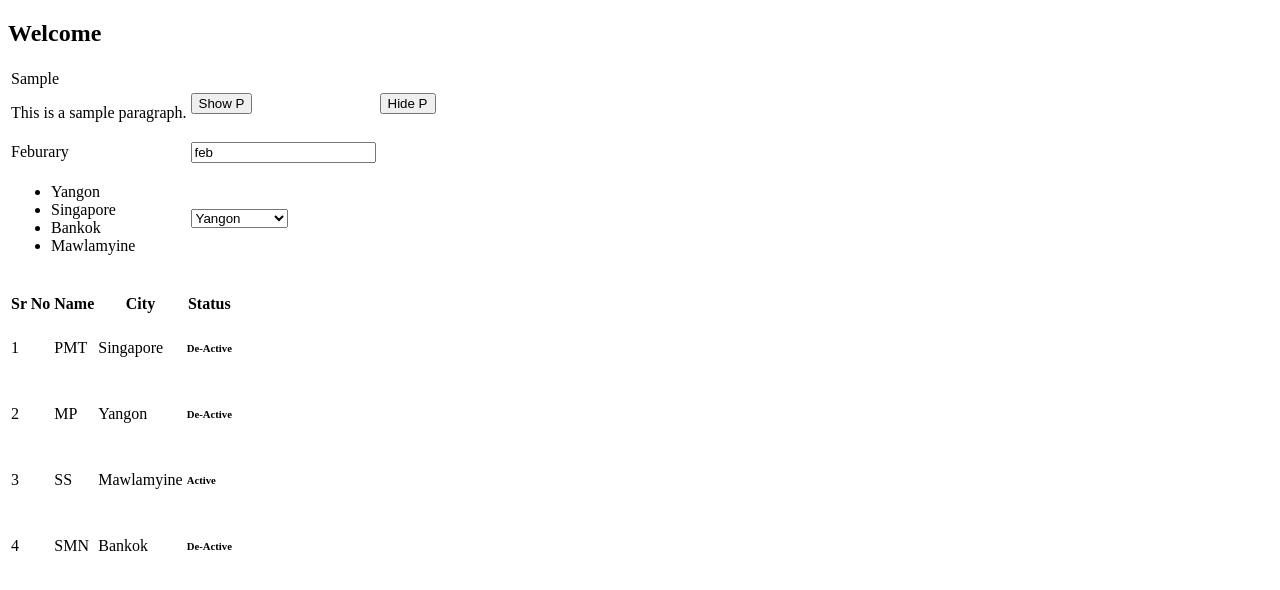
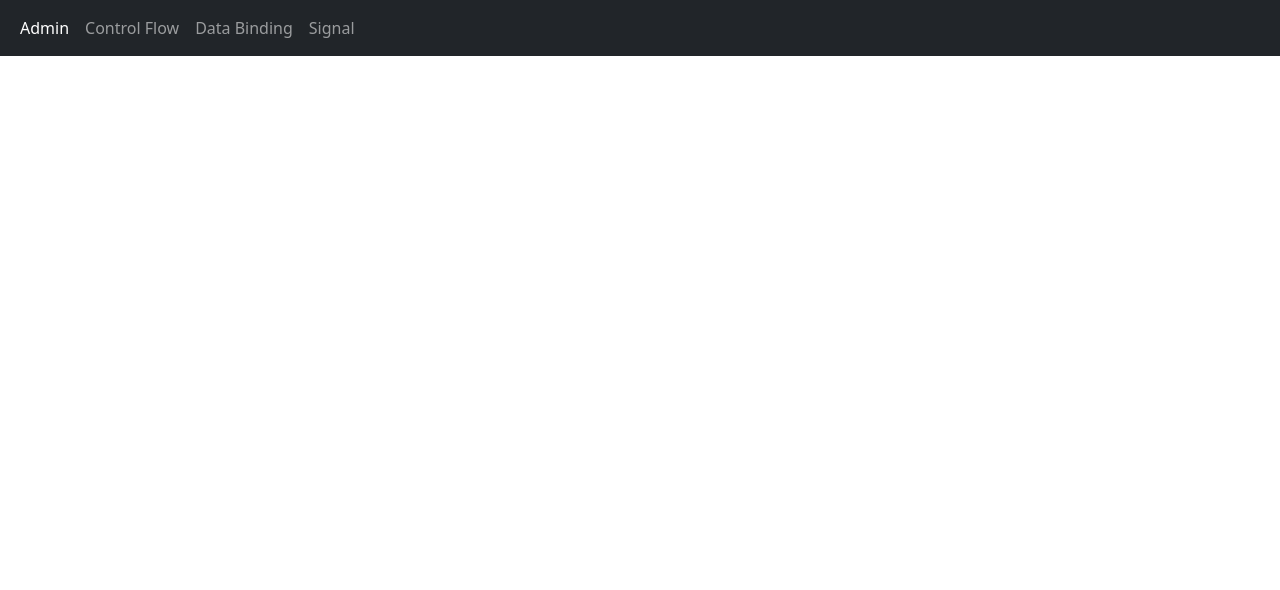
Before and after one commit to wahwahmayphu/angualr20-app, an Angular app in the folder angular20Tutorial/: page / in a window 1280 px wide. Shown: the top 590 px of the page. Built offline with nearby package versions, Linux system fonts and the light colour scheme.

Commit message:
create routes, router Outlet and routerLink

```diff
--- a/angular20Tutorial/angular.json
+++ b/angular20Tutorial/angular.json
@@ -25,6 +25,7 @@
               }
             ],
             "styles": [
+              "./node_modules/bootstrap/dist/css/bootstrap.min.css",
               "src/styles.css"
             ]
           },
--- a/angular20Tutorial/package.json
+++ b/angular20Tutorial/package.json
@@ -26,6 +26,7 @@
     "@angular/forms": "^20.1.0",
     "@angular/platform-browser": "^20.1.0",
     "@angular/router": "^20.1.0",
+    "bootstrap": "^5.3.7",
     "rxjs": "~7.8.0",
     "tslib": "^2.3.0",
     "zone.js": "~0.15.0"
--- a/angular20Tutorial/src/app/app.html
+++ b/angular20Tutorial/src/app/app.html
@@ -1,6 +1,6 @@
-<h2>Welcome</h2>
+<!-- <h2>Welcome</h2> -->
 
-<app-control-flow></app-control-flow>
+<!-- <app-control-flow></app-control-flow> -->
 
 <!-- <app-signal-ex></app-signal-ex> -->
 
@@ -28,3 +28,24 @@
    <!-- </tr>
 
 </table> -->
+
+<nav class="navbar navbar-expand-sm bg-dark navbar-dark">
+  <div class="container-fluid">
+    <ul class="navbar-nav">
+      <li class="nav-item">
+        <a class="nav-link active" routerLink="admin">Admin</a>
+      </li>
+      <li class="nav-item">
+        <a class="nav-link" routerLink="control-flow-statement">Control Flow</a>
+      </li>
+      <li class="nav-item">
+        <a class="nav-link" routerLink="data-binding">Data Binding</a>
+      </li>
+      <li class="nav-item">
+        <a class="nav-link" routerLink="signal">Signal</a>
+      </li>
+    </ul>
+  </div>
+</nav>
+
+<router-outlet></router-outlet>
--- a/angular20Tutorial/src/app/app.routes.ts
+++ b/angular20Tutorial/src/app/app.routes.ts
@@ -1,3 +1,26 @@
 import { Routes } from '@angular/router';
+import { Admin } from './components/admin/admin';
+import { ControlFlow } from './components/control-flow/control-flow';
+import { DataBinding } from './components/data-binding/data-binding';
+import { SignalEx } from './components/signal-ex/signal-ex';
 
-export const routes: Routes = [];
+export const routes: Routes = [
+   {
+      path:'admin',
+      component: Admin
+   },
+
+   {
+      path: 'control-flow-statement',
+      component: ControlFlow
+   },
+   {
+      path: 'data-binding',
+      component: DataBinding
+   },
+   {
+      path:'signal',
+      component: SignalEx
+   }
+
+];
--- a/angular20Tutorial/src/app/app.ts
+++ b/angular20Tutorial/src/app/app.ts
@@ -1,5 +1,5 @@
 import { Component, signal } from '@angular/core';
-import { RouterOutlet } from '@angular/router';
+import { RouterLink, RouterOutlet } from '@angular/router';
 import { Admin } from './components/admin/admin';
 import { User } from './components/user/user';
 import { DataBinding } from './components/data-binding/data-binding';
@@ -10,7 +10,7 @@
   selector: 'app-root',
   // imports: [Admin,User, DataBinding],
  //imports: [SignalEx],
-  imports:[ControlFlow],
+  imports:[ControlFlow, RouterLink, RouterOutlet],
   templateUrl: './app.html',
   styleUrl: './app.css'
 })
--- a/angular20Tutorial/src/app/components/control-flow/control-flow.html
+++ b/angular20Tutorial/src/app/components/control-flow/control-flow.html
@@ -12,7 +12,7 @@
       </td>
 
       <td>
-         <button (click)="showP()">Show P</button>
+         <button class="btn btn-success" (click)="showP()">Show P</button>
       </td>
       <td>
          <button (click)="hideP()">Hide P</button>
```
Also changed, not shown: 1 other file (tests, documents, lock files or other folders).
